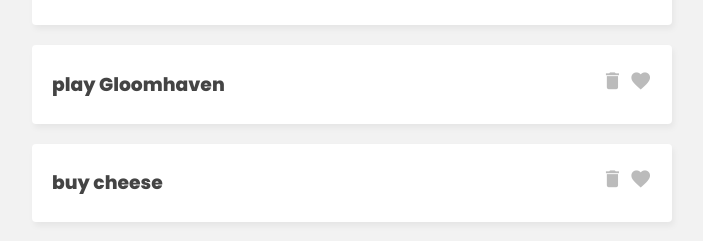
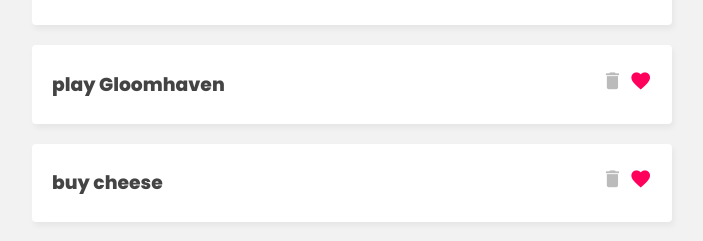
Before and after one commit to AdaN6/pinia-task, a Vue app: page / in a window 1280 px wide. Shown: the part 360-601 px from the top of the page, without its empty margins (288-991 px from the left). Built offline with nearby package versions, Linux system fonts and the light colour scheme.

Commit message:
added data bind to fav task and style fav task icon

```diff
--- a/src/assets/main.css
+++ b/src/assets/main.css
@@ -59,6 +59,11 @@
   color: #bbb;
 }
 
+.task i.active {
+  color: #ff005d
+}
+
+
 /* filter nav */
 .filter {
   width: 640px;
--- a/src/components/TaskDetails.vue
+++ b/src/components/TaskDetails.vue
@@ -5,7 +5,7 @@
         </h3>
         <div class="icons">
             <i class="material-icons" @click="taskStore.deleteTask(task.id)">delete</i>
-            <i class="material-icons" @click="taskStore.toggleFav(task.id)">favorite</i>
+            <i class="material-icons" :class="{active: task.isFav}" @click="taskStore.toggleFav(task.id)">favorite</i>
         </div>
     </div>
 </template>
```
